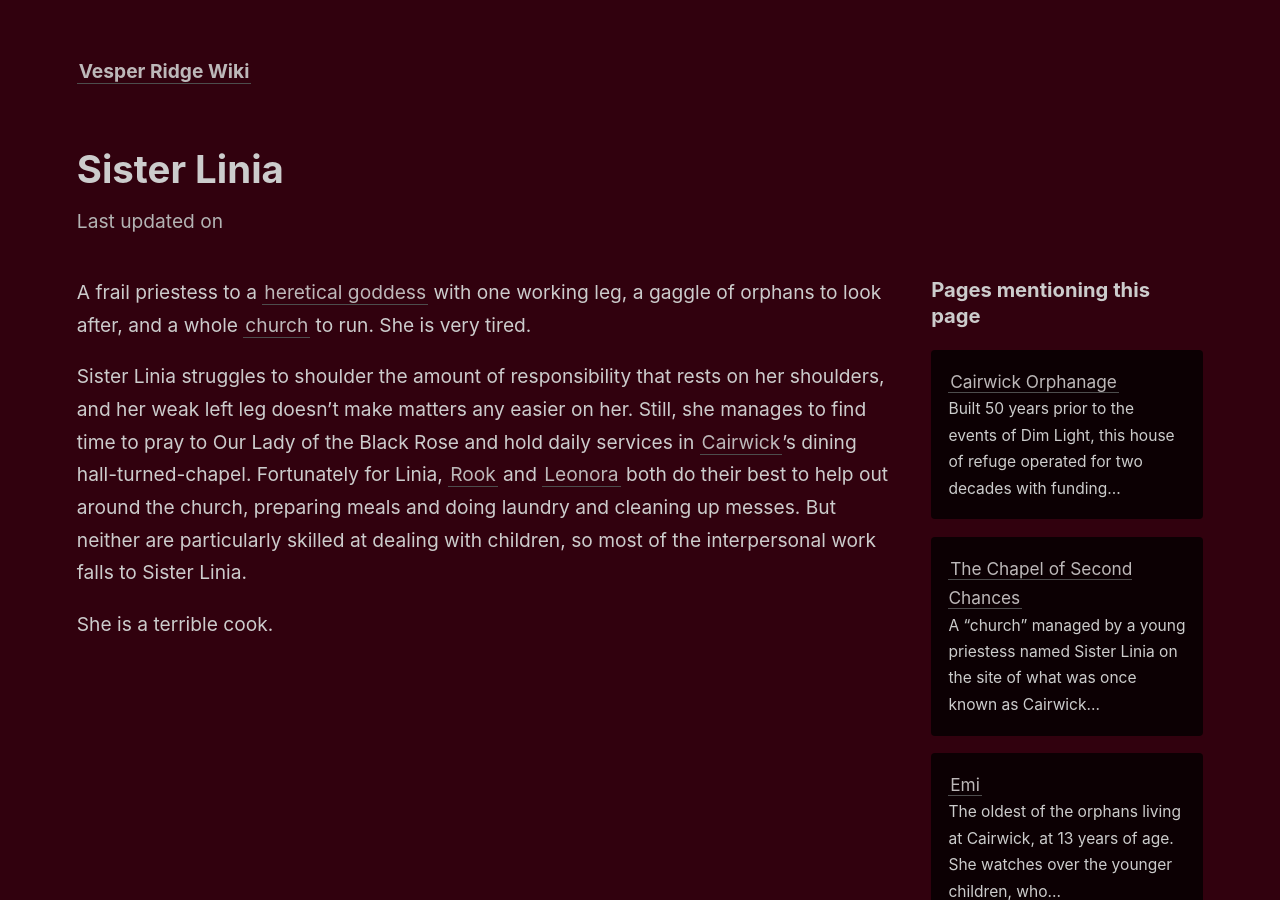
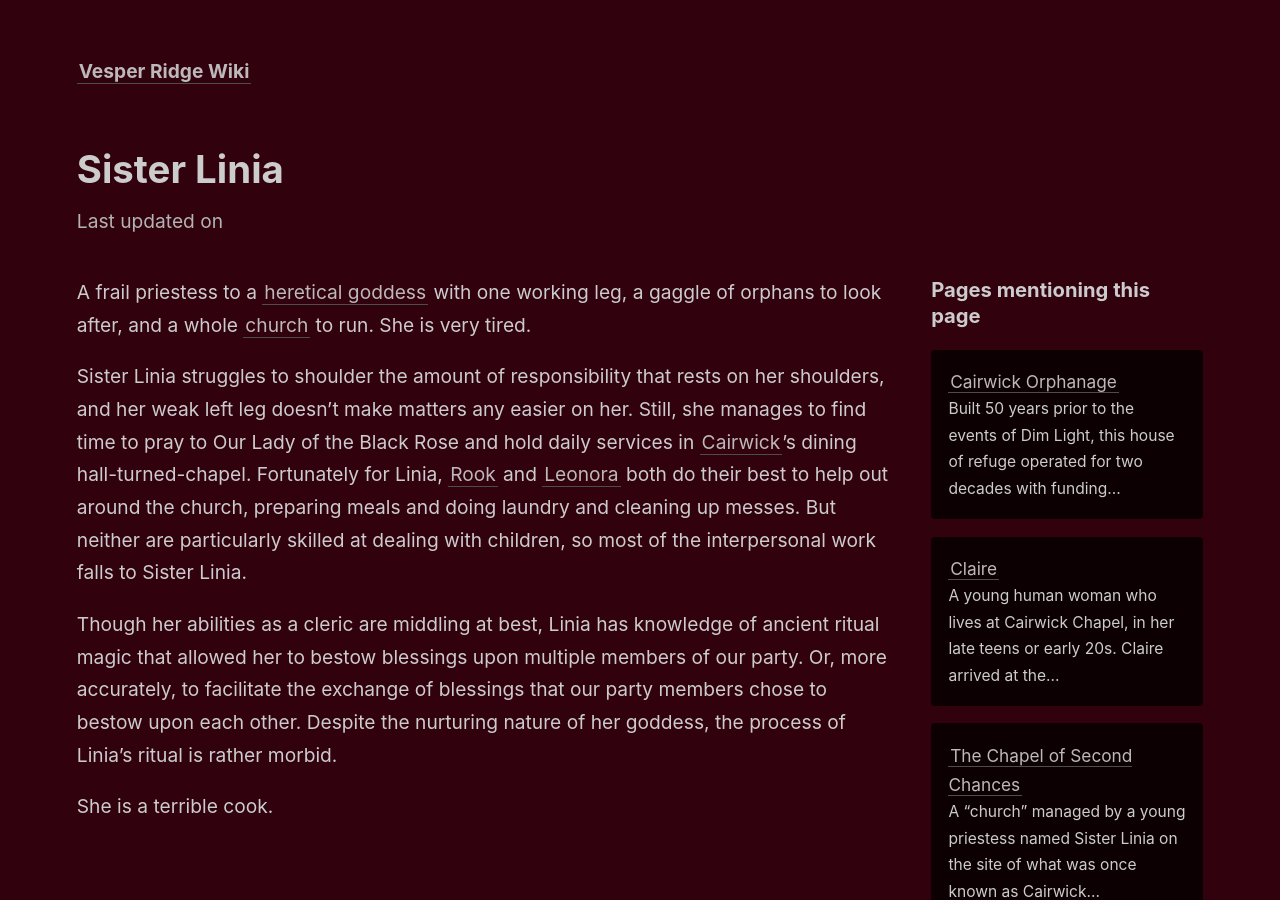
Before and after one commit to walcutt/vesper-ridge-wiki, a Jekyll site: the page built from _notes/vesper-ridge-wiki/_public/S/Sister Linia.md, in a window 1280 px wide and 900 px high. Built offline with Jekyll 4.4.1, drawn with Linux system fonts in a browser that asks for light colours.

Commit message:
Updated with session 2 details

```diff
--- /dev/null
+++ b/_notes/vesper-ridge-wiki/_public/C/Claire.md
@@ -0,0 +1,5 @@
+---
+title: Claire
+---
+
+A young human woman who lives at [[Cairwick Chapel]], in her late teens or early 20s. Claire arrived at the chapel's doorstep seven months ago in a fancy dress caked in dried mud. She tends to follow [[Sister Linia]] around, and has attended every single morning sermon since the day she arrived. Claire is polite toward her neighbors and helps take care of the church, but people tend to see her as a bit strange. Her smile doesn't reach her eyes.
--- a/_notes/vesper-ridge-wiki/_public/S/Sister Linia.md
+++ b/_notes/vesper-ridge-wiki/_public/S/Sister Linia.md
@@ -6,4 +6,6 @@
 
 Sister Linia struggles to shoulder the amount of responsibility that rests on her shoulders, and her weak left leg doesn't make matters any easier on her. Still, she manages to find time to pray to Our Lady of the Black Rose and hold daily services in [[Cairwick Chapel|Cairwick]]’s dining hall-turned-chapel. Fortunately for Linia, [[Rook]] and [[Leonora]] both do their best to help out around the church, preparing meals and doing laundry and cleaning up messes. But neither are particularly skilled at dealing with children, so most of the interpersonal work falls to Sister Linia.
 
+Though her abilities as a cleric are middling at best, Linia has knowledge of ancient ritual magic that allowed her to bestow blessings upon multiple members of our party. Or, more accurately, to facilitate the exchange of blessings that our party members chose to bestow upon each other. Despite the nurturing nature of her goddess, the process of Linia’s ritual is rather morbid.
+
 She is a terrible cook.
```
Also changed, not shown: _notes/vesper-ridge-wiki/_public/B/Black Light Mining Company.md (+2 -0 lines), _notes/vesper-ridge-wiki/_public/C/Calix Hypatia.md (+2 -0 lines), _notes/vesper-ridge-wiki/_public/O/Oliver.md (added, +5 -0 lines), _notes/vesper-ridge-wiki/_public/P/Poor Jimmy Ashcroft.md (added, +7 -0 lines), _notes/vesper-ridge-wiki/_public/S/Scarlet.md (added, +7 -0 lines), _notes/vesper-ridge-wiki/_public/S/Supervisor Argrave.md (added, +5 -0 lines).
